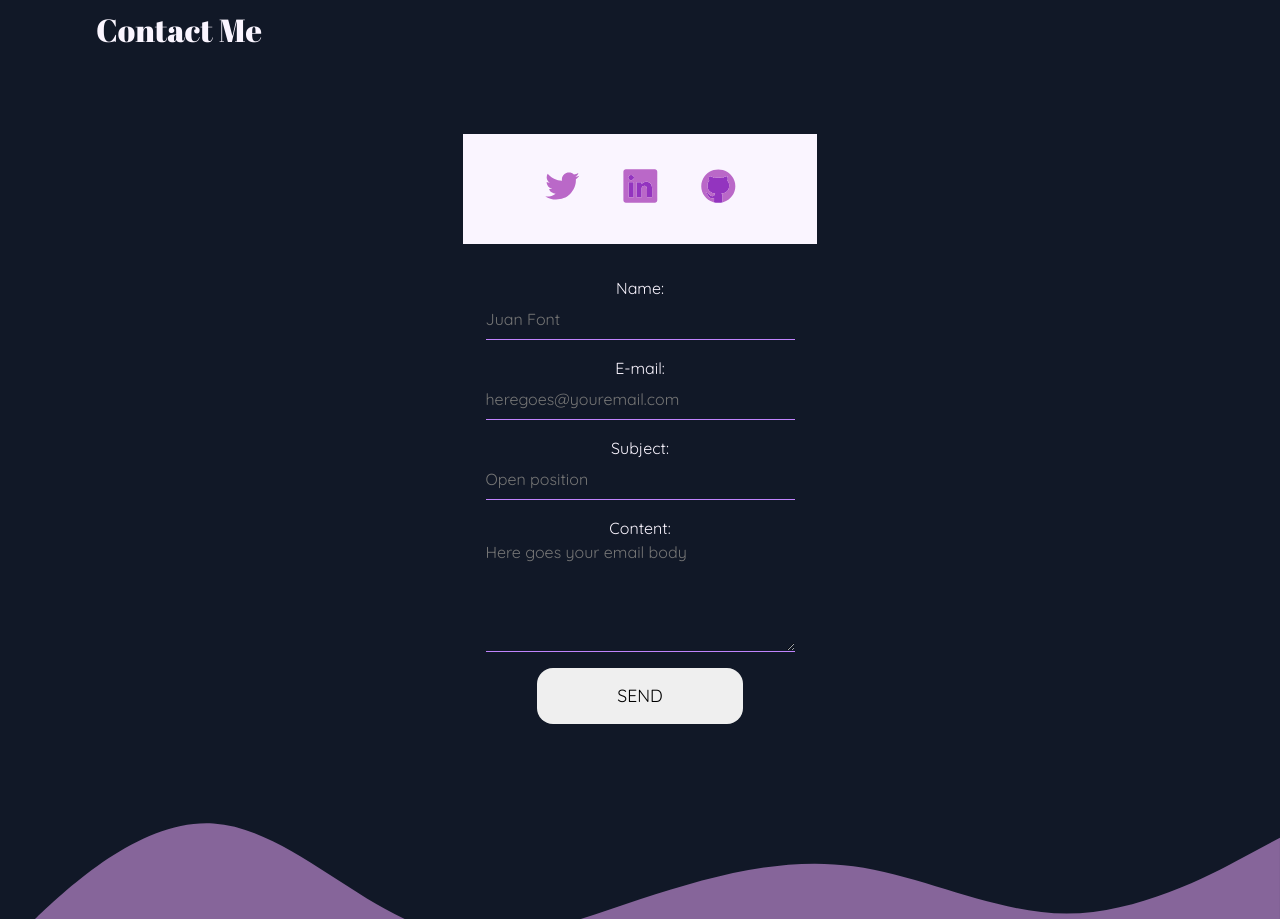
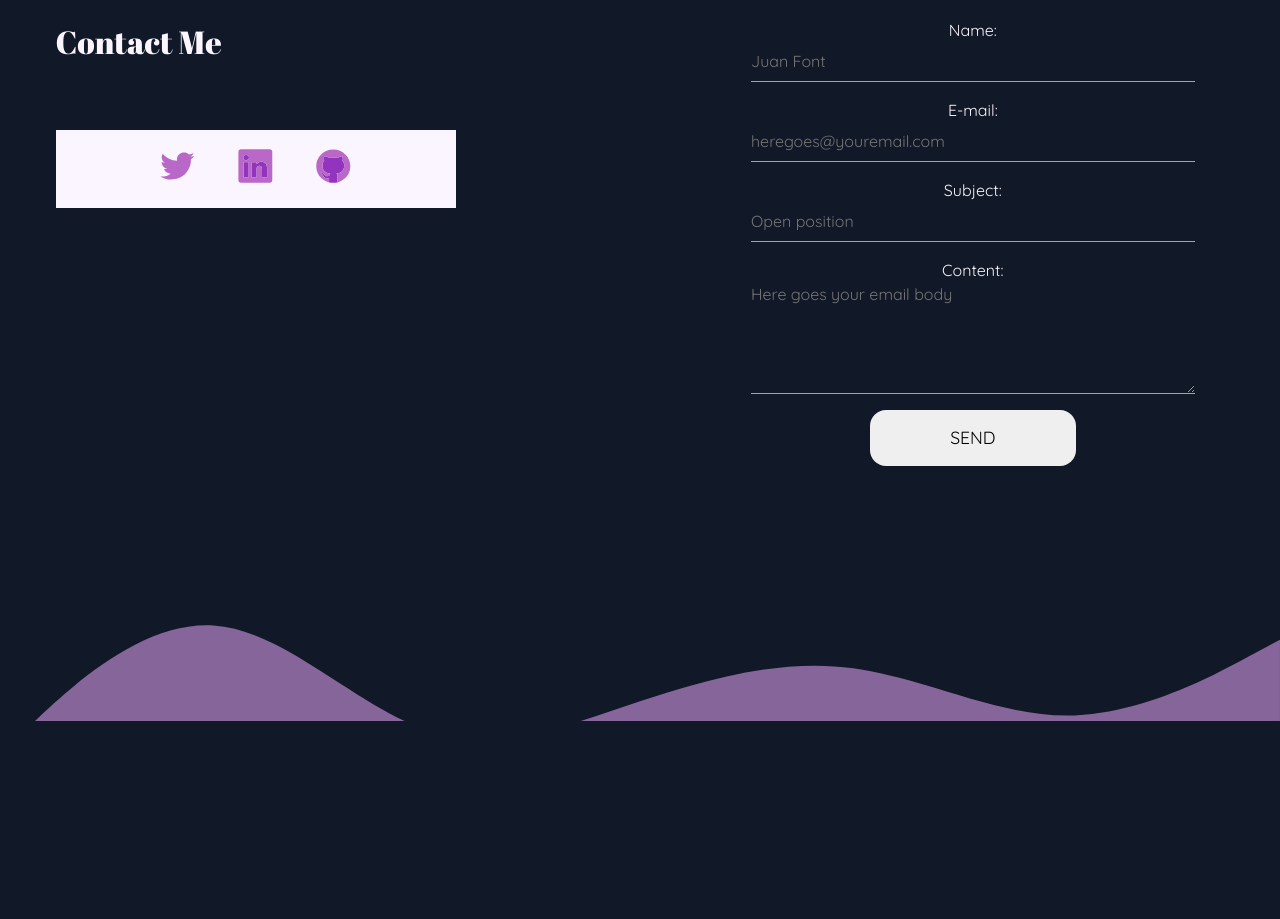
Before and after one commit to ail3ngrimaldi/nuevo-portfolio, a React (Create React App) app: page / in a window 1280 px wide. Shown: the part 3380-4299 px from the top of the page. After the commit the page ends 4107 px from the top, so only its background shows below. Built offline with nearby package versions, Linux system fonts and the light colour scheme; no server answers.

Commit message:
deleted cursor pointer from buttons, changed width and padding of form input

```diff
--- a/src/components/Sections/Contact.js
+++ b/src/components/Sections/Contact.js
@@ -9,15 +9,23 @@ import ContactForm from '../ContactForm';
 function Contact() {
 
     return (
-        <div id='contact' className='container__contact--primary'>
-             <h1 className='title__contact'>
-                Contact Me
-             </h1>
-             <section className='container__contact--secondary'>
-                  <SocialNetworkButtons/>
+        <div id='contact' className='container__contact'>
+             <div className='screen__contact'>
+               <div className='screen__body__contact'>
+               <div className='screen__item__contact left'>
+                    <h1 className='title__contact'>
+                         Contact Me
+                    </h1>
+                    <SocialNetworkButtons/>
+               </div>
+               <div className='screen__item__contact'>
                   <ContactForm/>
-                  <SvgWaveContact/>
-             </section>
+               </div>
+               </div>
+                    <div className='svg__position'>
+                         <SvgWaveContact/>
+                    </div>
+             </div>
          </div>
     );
   }
--- a/src/styles/Contact.css
+++ b/src/styles/Contact.css
@@ -1,8 +1,20 @@
-.container__contact--primary {
+.container__contact {
+    display: flex;
+    min-height: 100vh;
     position: relative;
-    top: 300px;
+    z-index: 0;
+    top: 250px;
+}
+
+.screen__contact {
+    flex: 0 1 700px;
+    margin:  7rem auto 0 auto; /* Arriba | Derecha | Abajo | Izquierda*/
+    position: relative;
+    z-index: 3;
+}
+
+.screen__body__contact {
     display: flex;
-    flex-direction: column;
 }
 
 .title__contact {
@@ -12,16 +24,60 @@
     font-weight: 400;
     white-space: nowrap;
     color: var(--light-color);
+    display: flex;
+    flex-direction: column;
     position: relative;
-    top: 5rem;
-    margin-left: 3em;
 }
 
-.container__contact--secondary {
-    position: relative;
+.screen__item__contact {
+    flex: 1;
+    padding: 30px 30px 60px 30px;
+}
+
+.screen__item__contact.left {
     display: flex;
     flex-direction: column;
-    top: 10rem;
-    align-items: center;
-    justify-content: center;
+    gap: 4rem;
+    align-content: center;
+    margin-left: clamp(1rem, 2vw, 5rem);
 }
+
+.screen__item__contact {
+  display: flex;
+  flex-direction: column;
+  gap: 4rem;
+  align-content: center;
+  margin-left: clamp(1rem, 2vw, 5rem);
+}
+
+.svg__position {
+    position: relative;
+    margin-top: -200px;
+}
+
+@media screen and (max-width: 520px) {
+    .screen__body__contact {
+      flex-direction: column;
+    }
+
+    .title__contact {
+      flex-direction: row;
+    }
+  }
+
+  @media screen and (max-width: 600px) {
+     .screen__body__contact {
+      padding: 40px;
+    }
+
+    .screen__item__contact {
+      padding: 0;
+    }
+
+  }
+
+@media screen and (max-width: 1286px) {
+    .svg__position {
+      margin-top: 0;
+  }
+}
--- a/src/styles/ContactButton.css
+++ b/src/styles/ContactButton.css
@@ -13,6 +13,5 @@
     }
 
 .contact-button:hover {
-    cursor: pointer;
     border-bottom: 0px solid #4F4F4F;
 }
--- a/src/styles/ContactForm.css
+++ b/src/styles/ContactForm.css
@@ -19,13 +19,14 @@
   border: none;
   border-bottom: 1px solid var(--brand-color);
   height: 40px;
-  width: 50%;
+  width: 80%;
   background: transparent;
   margin-bottom: 1rem;
   color: var(--light-color);
 }
 
-.input__contactform:focus {
+.input__contactform:focus,
+.input__contactform:hover {
   outline: none;
   border-bottom: 2px solid var(--brand-color);
 }
--- a/src/styles/Navbar.css
+++ b/src/styles/Navbar.css
@@ -43,7 +43,6 @@
 .pdf-link:focus {
     background-color: #ccb2e0;
     color: var(--dark-color);
-    cursor: pointer;
 }
 
 .active {
--- a/src/styles/Picture.css
+++ b/src/styles/Picture.css
@@ -42,7 +42,6 @@
   background-image: url('../assets/circle.png');
   background-color: var(--light-color);
   border-radius: 50%;
-  cursor: pointer;
   height: 380px;
   left: 10px;
   pointer-events: none;
--- a/src/styles/SocialNetworkButtons.css
+++ b/src/styles/SocialNetworkButtons.css
@@ -4,8 +4,7 @@
     align-items: center;
     justify-content: center;
     padding: 1rem;
-    width: 354.16px;
-    height: 110px;
+    max-width: 400px;
     background: var(--light-color);
     margin-bottom: 2rem;
 }
@@ -16,6 +15,15 @@
     gap: 35px;
 }
 
+.social.btn {
+    transition: transform 200ms ease-in !important;
+}
+
+.social-btn:hover,
+.social-btn:focus  {
+    transform: scale(1.3);
+}
+
 .flex-center {
     display: flex;
     flex-direction: row;
```
